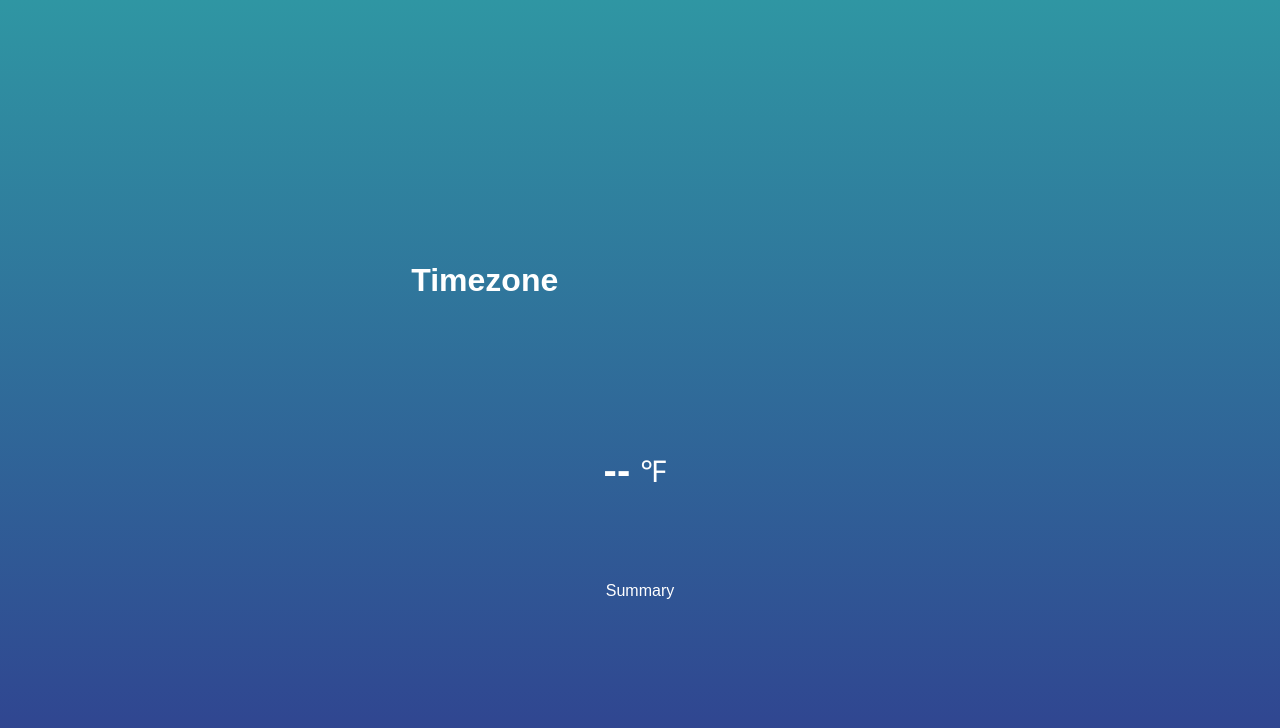
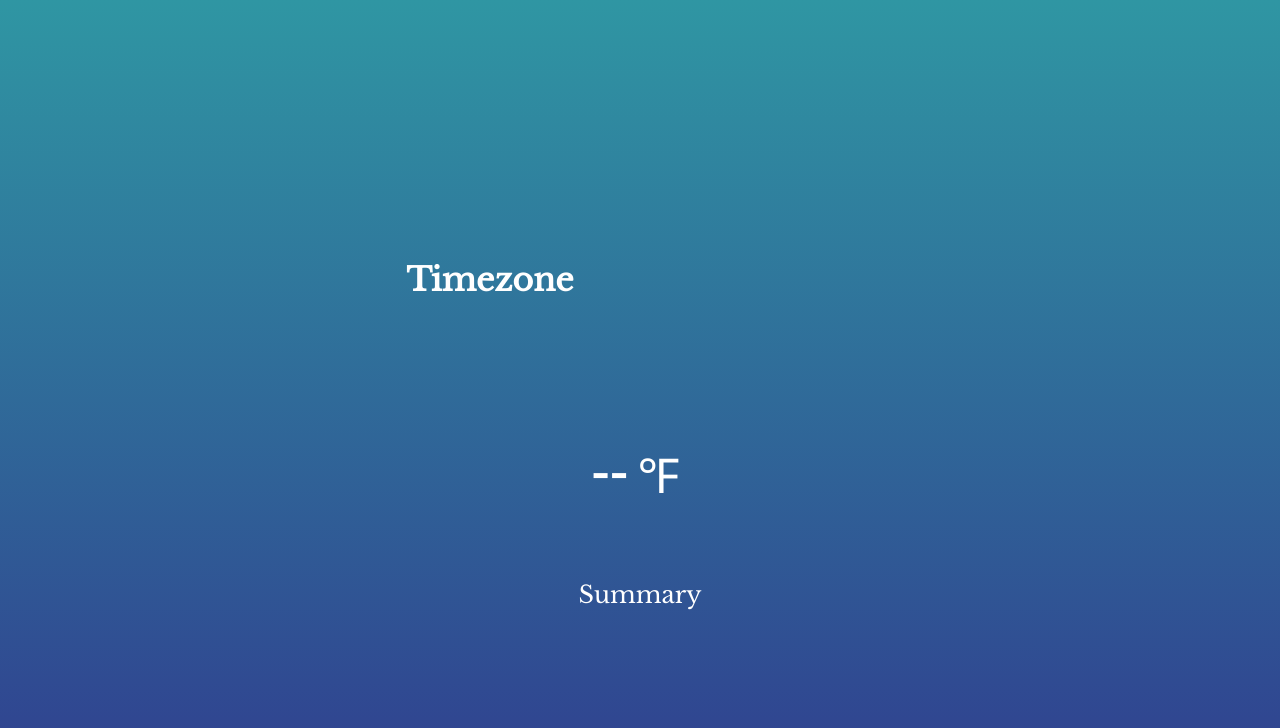
Before and after one commit to grieff/weather-app, a plain HTML site: page index.html in a window 1280 px wide. Drawn offline with nearby package versions, Linux system fonts and the light colour scheme.

Commit message:
Update font

```diff
--- a/style.css
+++ b/style.css
@@ -1,3 +1,9 @@
+/* IMPORT FONTS */
+
+@import url('https://fonts.googleapis.com/css?family=Libre+Baskerville&display=swap');
+
+/* STYLE START */
+
 * {
     margin: 0;
     padding: 0;
@@ -11,7 +17,7 @@ body {
     flex-direction: column;
     align-items: center;
     background: linear-gradient(rgb(47, 150, 163), rgb(48, 62, 143));
-    font-family: sans-serif;
+    font-family: 'Libre Baskerville', serif;
     color: white;
 }
 
@@ -36,9 +42,13 @@ body {
 
 .degree-section span {
     margin: 10px;
-    font-size: 30px;
+    font-size: 48px;
 }
 
 .degree-section h2 {
     font-size: 40px;
 }
+
+.temperature-description {
+    font-size: 1.5em;
+}
```
